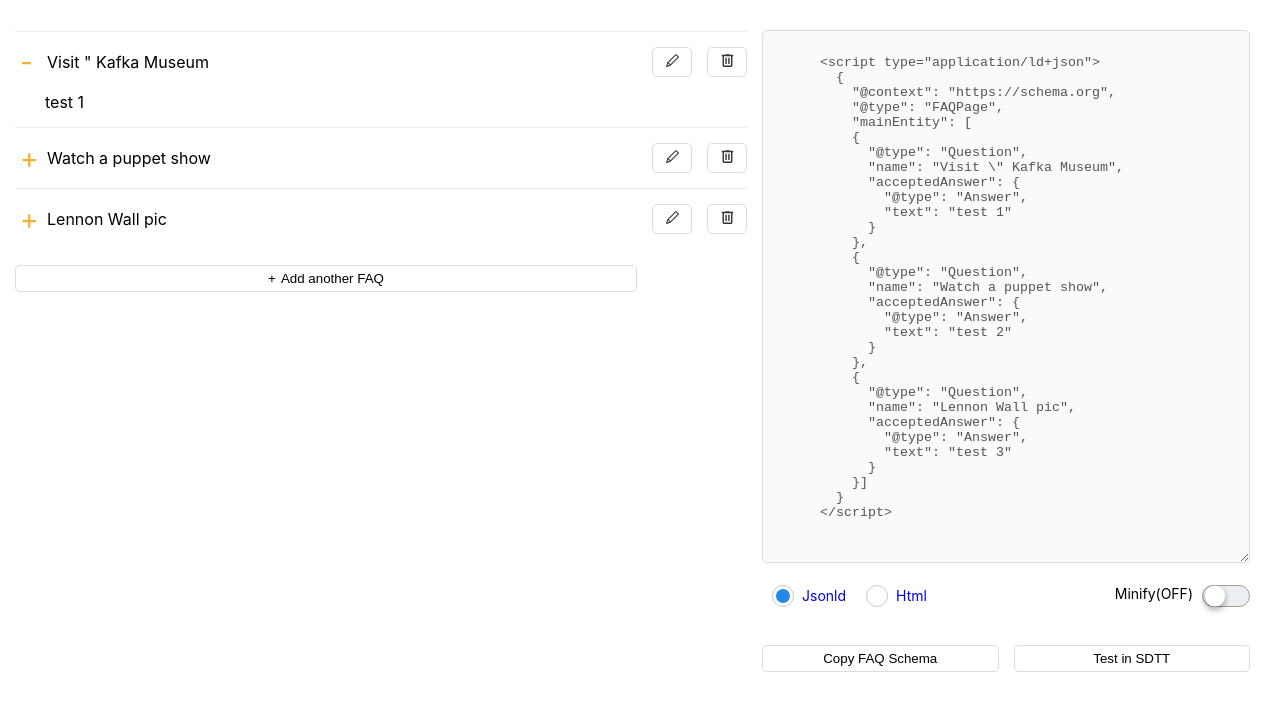
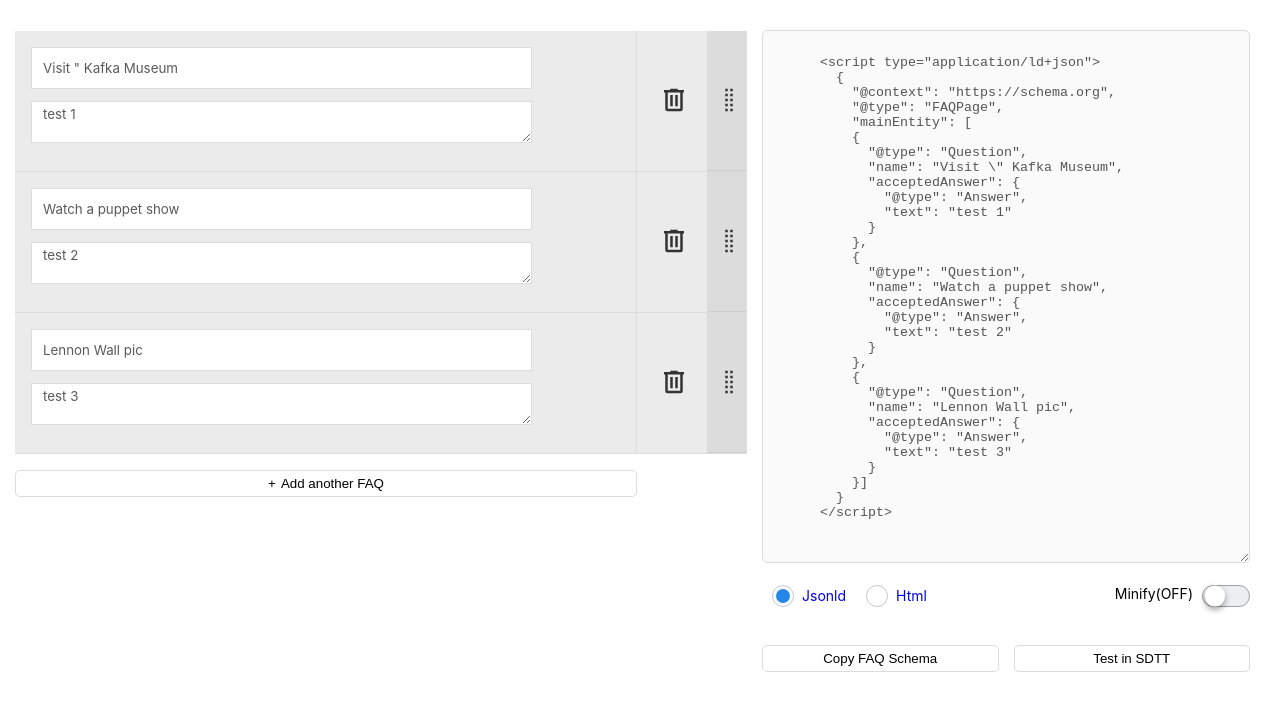
Before and after one commit to kusimo/joson-ld-faq-generator, a React (Create React App) app: page / in a window 1280 px wide. Shown: the top 710 px of the page. Built offline with nearby package versions, Linux system fonts and the light colour scheme.

Commit message:
add custom dnd

```diff
--- a/src/App.css
+++ b/src/App.css
@@ -360,3 +360,8 @@ faq-tab input:checked~.tab-content {
     width: 70%;
   }
 }
+
+.over {
+  transform: scale(1.01);
+  border: 1px dashed #eee;
+}
--- a/src/App.js
+++ b/src/App.js
@@ -50,7 +50,6 @@ function App() {
 
   const handleAddNewFaq = (value) => {
     setTasks(value);
-    //console.log(tasks)
     faqGenerator(value);
   }
 
@@ -102,7 +101,10 @@ function App() {
     <div className="App">
       <div className='AppWrapper'>
         <div className='faqContainer'>
-          <Faq handleAddNewFaq={handleAddNewFaq} generate={generateFaqOutput} level={minifyFaq} format={outputFormat} />
+          <Faq
+            handleAddNewFaq={handleAddNewFaq}
+            format={outputFormat}
+          />
         </div>
         <div className='jsonContainer'>
           <div className='jsonContent'>
--- a/src/components/Faq.js
+++ b/src/components/Faq.js
@@ -7,6 +7,8 @@ export default function Faq({handleAddNewFaq, generate, level, format}) {
   useEffect(() => {
     handleAddNewFaq(tasks);
   });
+
+  let sourceElement = null
 
     const [tasks, dispatch] = useReducer(
       tasksReducer,
@@ -41,14 +43,118 @@ export default function Faq({handleAddNewFaq, generate, level, format}) {
       handleAddNewFaq(tasks);
     }
 
+    function handleDragTask(updatedTasks) {
+      // updated tasks object
+      dispatch({
+        type: 'update',
+        tasks: updatedTasks
+      });
+      //handleAddNewFaq(updatedTasks);
+    }
+
+
+    function handleDragStart(ev) {
+      ev.target.style.opacity = '0.4';
+      //ev.dataTransfer.effectAllowed = 'move';
+      sourceElement = ev.target
+      ev.dataTransfer.effectAllowed = 'move'
+    }
+
+    function handleDragEnd(ev) {
+      ev.target.style.opacity = '1';
+      console.log('-------------------------------------------------------------')
+    }
+
+    function handleDragEnter(ev) {
+      console.log('dragenter', ev.target)
+      let targetElement = ev.target.closest('faq-tab')
+      targetElement.classList.add('over');
+    }
+
+    const handleDragLeave = (event) => {
+      let targetElement = event.target.closest('faq-tab');
+      targetElement.classList.remove('over')
+    }
+
+    function handleDragOver(ev) {
+      ev.preventDefault()
+      ev.dataTransfer.dropEffect = 'move'
+    }
+
+    const handleDrop = (event) => {
+      event.stopPropagation();
+
+      let targetElement = event.target.closest('faq-tab');
+
+      if (sourceElement !== event.target) {
+        console.log( 'source: ', sourceElement);
+
+
+        /* remove dragged item from list */
+        const list = tasks.filter((item, i) =>
+          i.toString() !== sourceElement.id)
+
+        /* this is the removed item */
+        const removed = tasks.filter((item, i) =>
+        i.toString() === sourceElement.id)[0]
+
+        /* insert removed item after this number. */
+        let insertAt = Number(targetElement.id)
+
+        console.log('list with item removed', list)
+        console.log('removed:  line', removed)
+        console.log('insertAt index', insertAt)
+
+        let tempList = []
+
+      /* if dropped at last item, don't increase target id by +1.
+        max-index is arr.length */
+          if (insertAt >= list.length) {
+            tempList = list.slice(0).concat(removed);
+            console.log('New slice', tempList)
+            handleDragTask(tempList)
+            //handleChangeTask(tempList)
+
+            targetElement.classList.remove('over')
+          }  else
+          if ((insertAt < list.length)) {
+          /* original list without removed item until the index it was removed at */
+            tempList = list.slice(0,insertAt).concat(removed)
+
+            console.log('tempList', tempList)
+            console.log('insert the rest: ', list.slice(insertAt))
+
+            /* add the remaining items to the list */
+            const newList = tempList.concat(list.slice(
+              insertAt))
+            console.log('newList', newList)
+
+            /* set state to display on page */
+            //setSortedList(newList)
+            handleDragTask(newList)
+
+            targetElement.classList.remove('over')
+          }
+
+      } else {
+        console.log('nothing happened')
+        targetElement.classList.remove('over')
+      }
+    }
+
 
     return (
       <>
-
         <FaqList
           tasks={tasks}
           onChangeTask={handleChangeTask}
           onDeleteTask={handleDeleteTask}
+          onDragStart={handleDragStart}
+          onDragEnd={handleDragEnd}
+          onDrageEnter={handleDragEnter}
+          onDragOver={handleDragOver}
+          onDrop ={handleDrop}
+          onDragLeave={handleDragLeave}
         />
          <AddFaq
           onAddTask={handleAddTask}
@@ -80,6 +186,9 @@ export default function Faq({handleAddNewFaq, generate, level, format}) {
       case 'deleted': {
         return tasks.filter(t => t.id !== action.id);
       }
+      case 'update': {
+        return action.tasks;
+      }
       default: {
         throw Error('Unknown action: ' + action.type);
       }
--- a/src/components/FaqList.js
+++ b/src/components/FaqList.js
@@ -3,27 +3,43 @@ import { useState } from 'react';
 export default function FaqList({
   tasks,
   onChangeTask,
-  onDeleteTask
+  onDeleteTask,
+  onDragStart,
+  onDragEnd,
+  onDragEnter,
+  onDragOver,
+  onDragLeave,
+  onDrop
 }) {
+
   return (
-    <div className='faq__accordion'>
+      <div className='faq__accordion'>
       {tasks.map(task => (
-        <faq-tab className='tab' key={task.id}>
-
+        <faq-tab
+          draggable='true'
+          onDragStart={onDragStart}
+          onDragEnter={onDragEnter}
+          onDragEnd={onDragEnd}
+          onDragOver={onDragOver}
+          onDragLeave={onDragLeave}
+          onDrop={onDrop}
+          class='tab'
+          id={`${task.id}`}
+          key={task.id}>
           <Task
             task={task}
             onChange={onChangeTask}
             onDelete={onDeleteTask}
-            classN='faq-wrapper'
           />
         </faq-tab>
       ))}
     </div>
+
   );
 }
 
 function Task({ task, onChange, onDelete }) {
-  const [isEditing, setIsEditing] = useState(false);
+  const [isEditing, setIsEditing] = useState(true);
   let taskContent;
   if (isEditing) {
     taskContent = (
```
Also changed, not shown: src/components/Draggable.js (added, +18 -0 lines), src/components/Droppable.js (added, +18 -0 lines).
